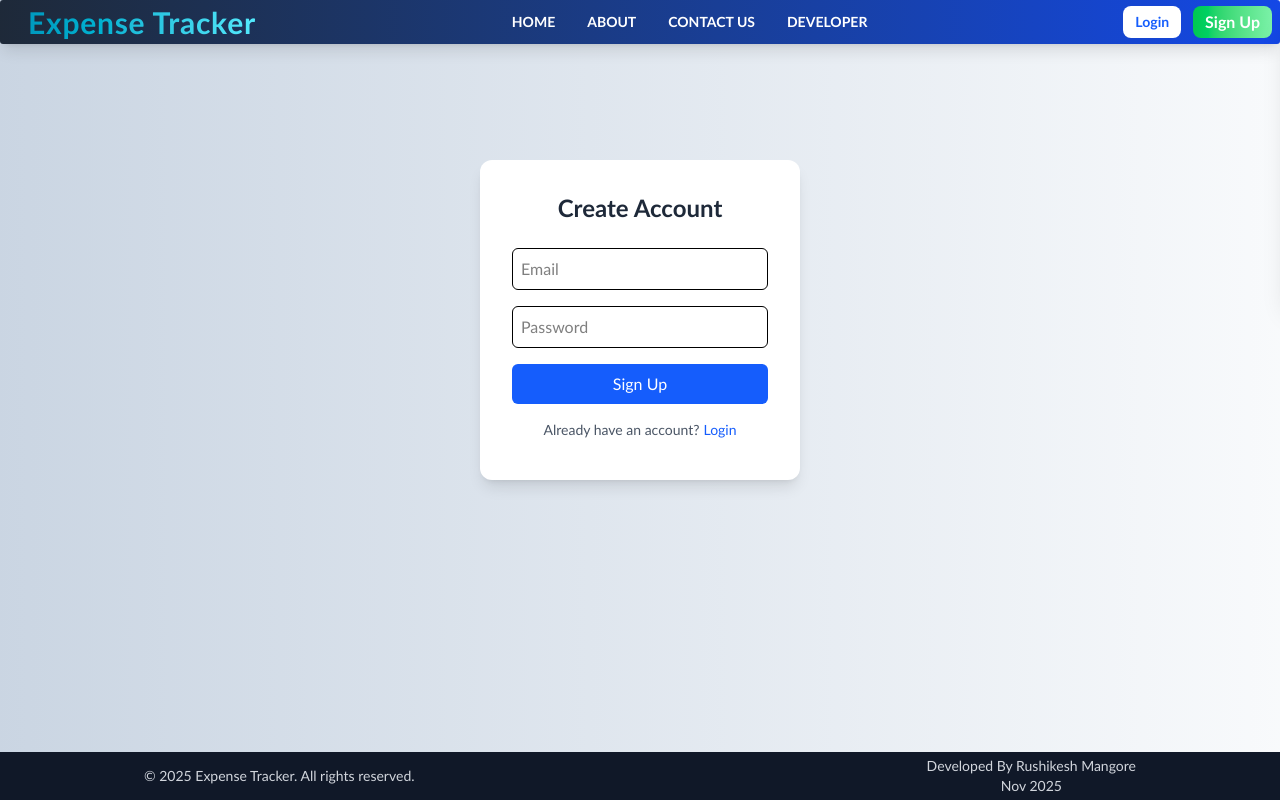
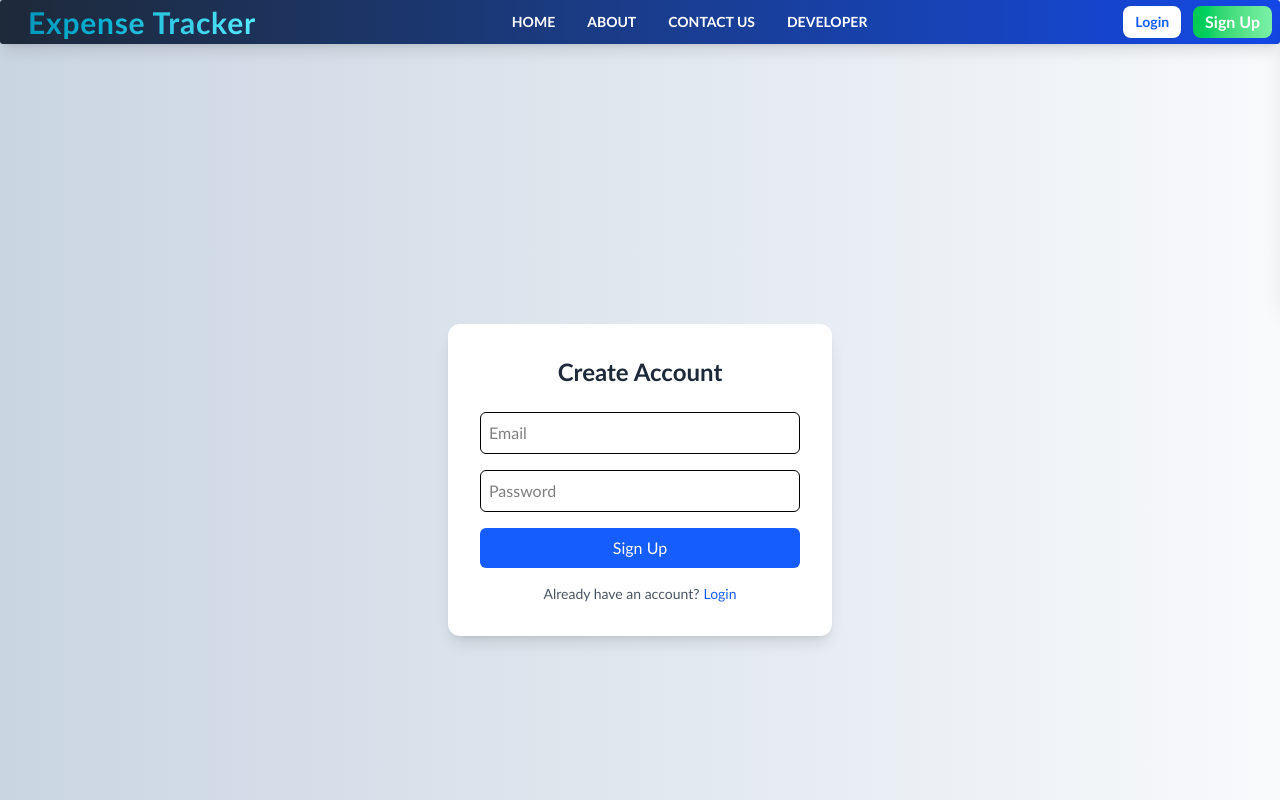
Before and after one commit to rushimangore36-collab/expense-tracker-frontend, a React (Vite) app: page / in a window 1280 px wide. Shown: the top 800 px of the page. Built offline with nearby package versions, Linux system fonts and the light colour scheme; no server answers.

Commit message:
Update SignUp.jsx

```diff
--- a/src/pages/SignUp.jsx
+++ b/src/pages/SignUp.jsx
@@ -1,4 +1,4 @@
-import { useState, useEffect } from "react";
+import { useState } from "react";
 import { useNavigate } from "react-router-dom";
 
 export default function Signup() {
@@ -19,8 +19,8 @@ export default function Signup() {
   }
 
   return (
-    <div className="h-80 flex justify-center mt-20">
-      <div className="bg-white p-8 rounded-xl shadow-lg w-80">
+    <div className="min-h-screen flex justify-center items-center px-4">
+      <div className="bg-white p-6 sm:p-8 rounded-xl shadow-lg w-full max-w-sm">
         <h2 className="text-2xl font-bold mb-6 text-center text-gray-800">
           Create Account
         </h2>
```
